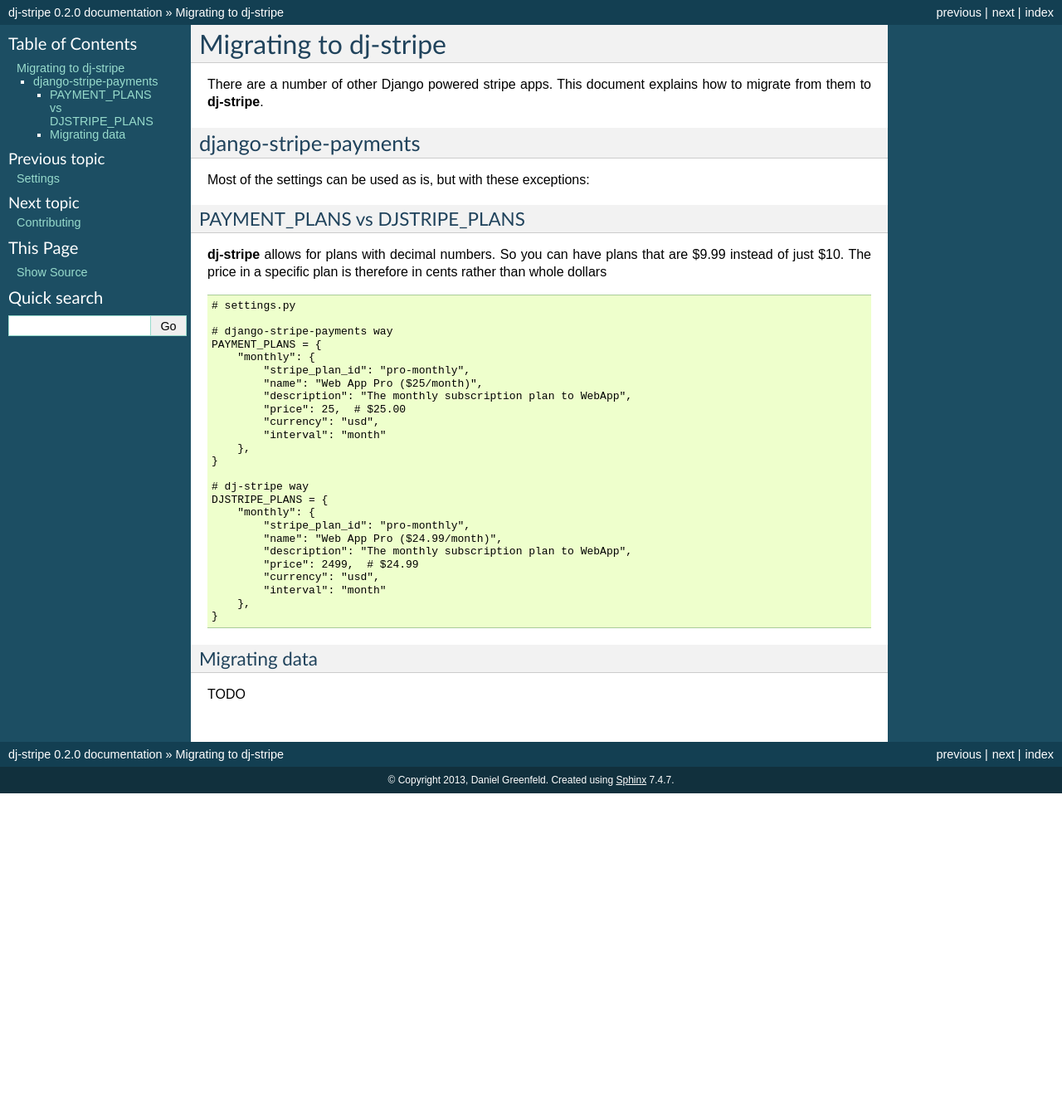
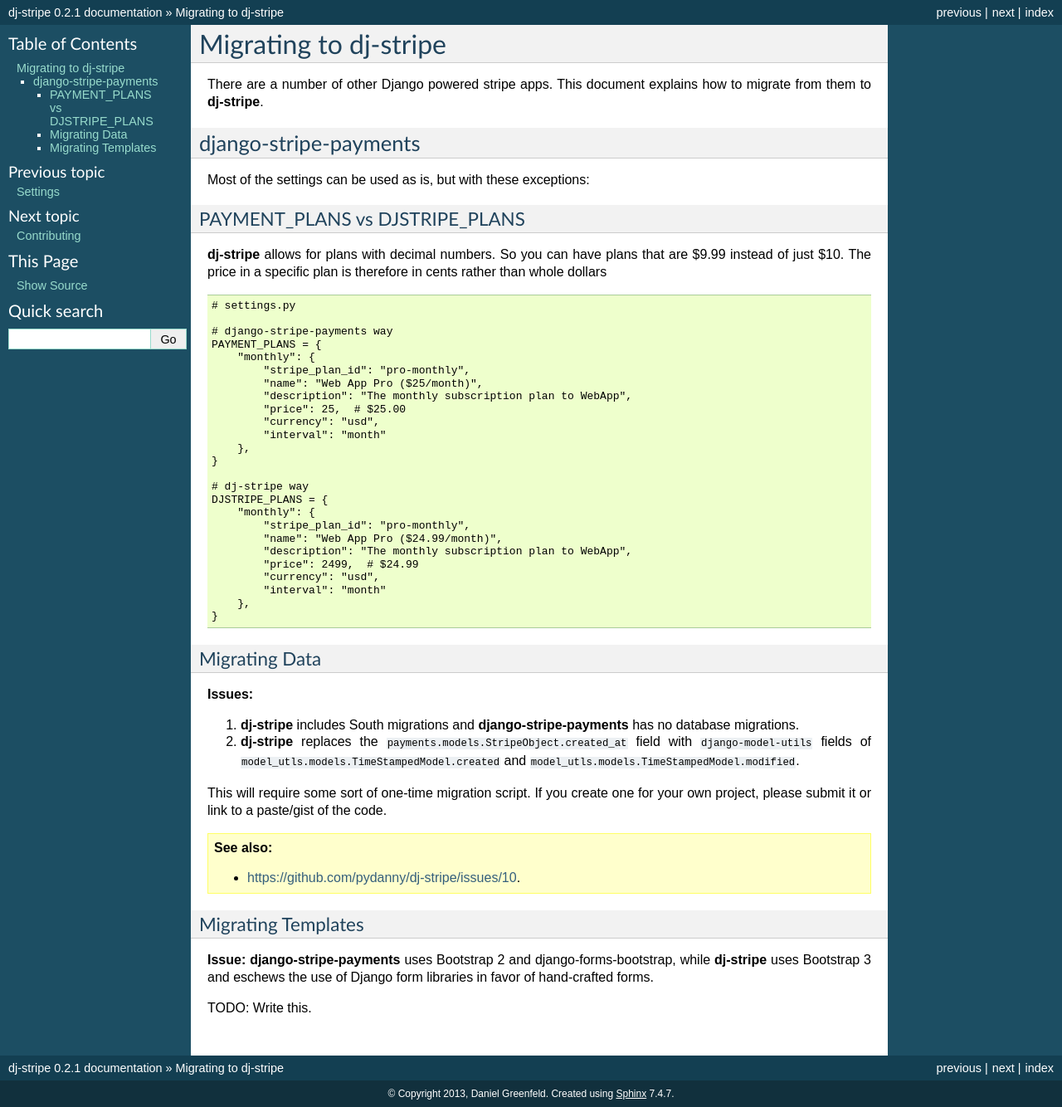
Before and after one commit to dj-stripe/dj-stripe, a Sphinx documentation site: the page built from docs/migrating_to_djstripe.rst, in a window 1280 px wide. Shown: the whole page at 83% size. Built offline with Sphinx 7.4.7, drawn with Linux system fonts in a browser that asks for light colours; before the commit the page ends 956 px from its top, so only the background shows below that.

Commit message:
Added to the migration documentation

```diff
--- a/djstripe/__init__.py
+++ b/djstripe/__init__.py
@@ -4,7 +4,7 @@
 __summary__ = "Django + Stripe for humans "
 __uri__ = "https://github.com/pydanny/dj-stripe/"
 
-__version__ = "0.2.0"
+__version__ = "0.2.1"
 
 __author__ = "Daniel Greenfeld"
 __email__ = "pydanny@gmail.com"
--- a/docs/migrating_to_djstripe.rst
+++ b/docs/migrating_to_djstripe.rst
@@ -41,7 +41,23 @@
         },
     }
 
-Migrating data
+Migrating Data
 ~~~~~~~~~~~~~~~
 
-TODO
+**Issues:**
+
+1. **dj-stripe** includes South migrations and **django-stripe-payments** has no database migrations.
+2. **dj-stripe** replaces the ``payments.models.StripeObject.created_at`` field with ``django-model-utils`` fields of ``model_utls.models.TimeStampedModel.created`` and ``model_utls.models.TimeStampedModel.modified``.
+
+This will require some sort of one-time migration script. If you create one for your own project, please submit it or link to a paste/gist of the code.
+
+.. seealso::
+
+    * https://github.com/pydanny/dj-stripe/issues/10.
+
+Migrating Templates
+~~~~~~~~~~~~~~~~~~~~
+
+**Issue: django-stripe-payments** uses Bootstrap 2 and django-forms-bootstrap, while **dj-stripe** uses Bootstrap 3 and eschews the use of Django form libraries in favor of hand-crafted forms.
+
+TODO: Write this.
```
